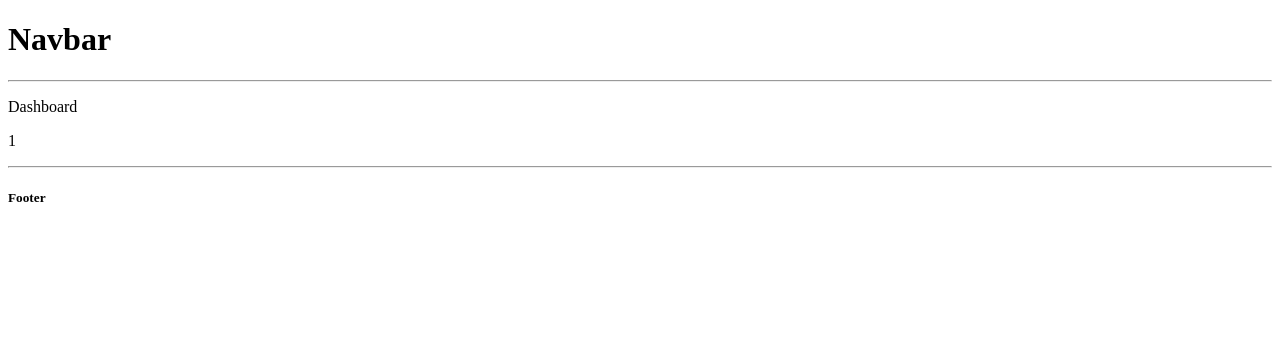
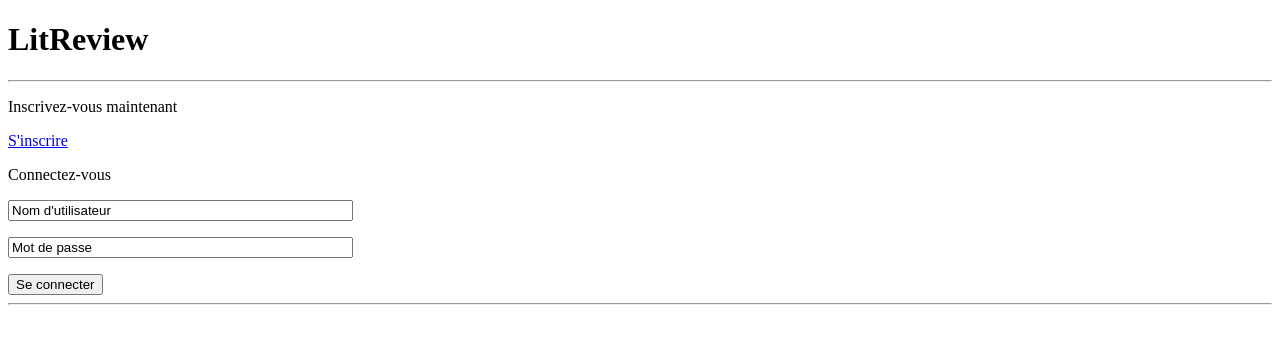
Before and after one commit to harrisafoster/P9_FOSTER_Harris_LitReview, a Django app: page / in a window 1280 px wide. Shown: the top 344 px of the page. Run offline with Django 3.2, Linux system fonts and the light colour scheme.

Commit message:
premiers essais avec bootsrap/css/static, ajustement de la page dashboard

```diff
--- a/P9LR/LitReview/templates/LitReview/dashboard.html
+++ b/P9LR/LitReview/templates/LitReview/dashboard.html
@@ -2,7 +2,17 @@
 
 {% block content %}
 
-<p>Dashboard</p>
-<p>{{dude}}</p>
+<div class="grid-container">
+    <div class="grid-item">
+        <p>Inscrivez-vous maintenant</p>
+        <a href="{% url 'signup' %}">S'inscrire</a>
+    </div>
 
+    <div class="grid-item">
+        <p>Connectez-vous</p>
+        <input type="text" value="Nom d'utilisateur" id="username" name="username" required size="40">
+        <p><input type="text" value="Mot de passe" id="password" name="password" size="40" required></p>
+        <button id="login">Se connecter</button>
+    </div>
+</div>
 {% endblock %}
--- a/P9LR/LitReview/templates/LitReview/main.html
+++ b/P9LR/LitReview/templates/LitReview/main.html
@@ -1,4 +1,5 @@
 {% load static %}
+
 <!DOCTYPE html>
 <html lang="en">
 <head>
@@ -7,7 +8,10 @@
     <link rel="shortcut icon" type="image/png" href="{% static 'favicon.ico' %}"/>
 </head>
 <body>
-    <h1>Navbar</h1>
+    <h1>LitReview</h1>
+    {% if user.is_authenticated %}
+    <!-- navbar for auth user -->
+    {% endif %}
     <hr>
 
     {% block content %}
@@ -16,6 +20,5 @@
     {% endblock %}
 
     <hr>
-    <h5>Footer</h5>
 </body>
 </html>
--- a/P9LR/LitReview/templates/LitReview/signup.html
+++ b/P9LR/LitReview/templates/LitReview/signup.html
@@ -17,5 +17,6 @@
       </p>
     {% endfor %}
     <button type="submit">Sign up</button>
+    <a href="{% url 'home' %}">Retour</a>
   </form>
 {% endblock %}
--- a/P9LR/LitReview/views.py
+++ b/P9LR/LitReview/views.py
@@ -6,7 +6,7 @@ from django.shortcuts import render, redirect
 
 
 def home(request):
-    return render(request, 'LitReview/dashboard.html', {'dude': 1})
+    return render(request, 'LitReview/dashboard.html')
 
 
 def pieces(request):
@@ -21,7 +21,6 @@ def profile(request):
 
 def signup(request):
     if request.method == 'POST':
-        print(request.POST)
         form = UserCreationForm(request.POST)
         if form.is_valid():
             form.save()
```
Also changed, not shown: P9LR/static/css/main.css (added).
